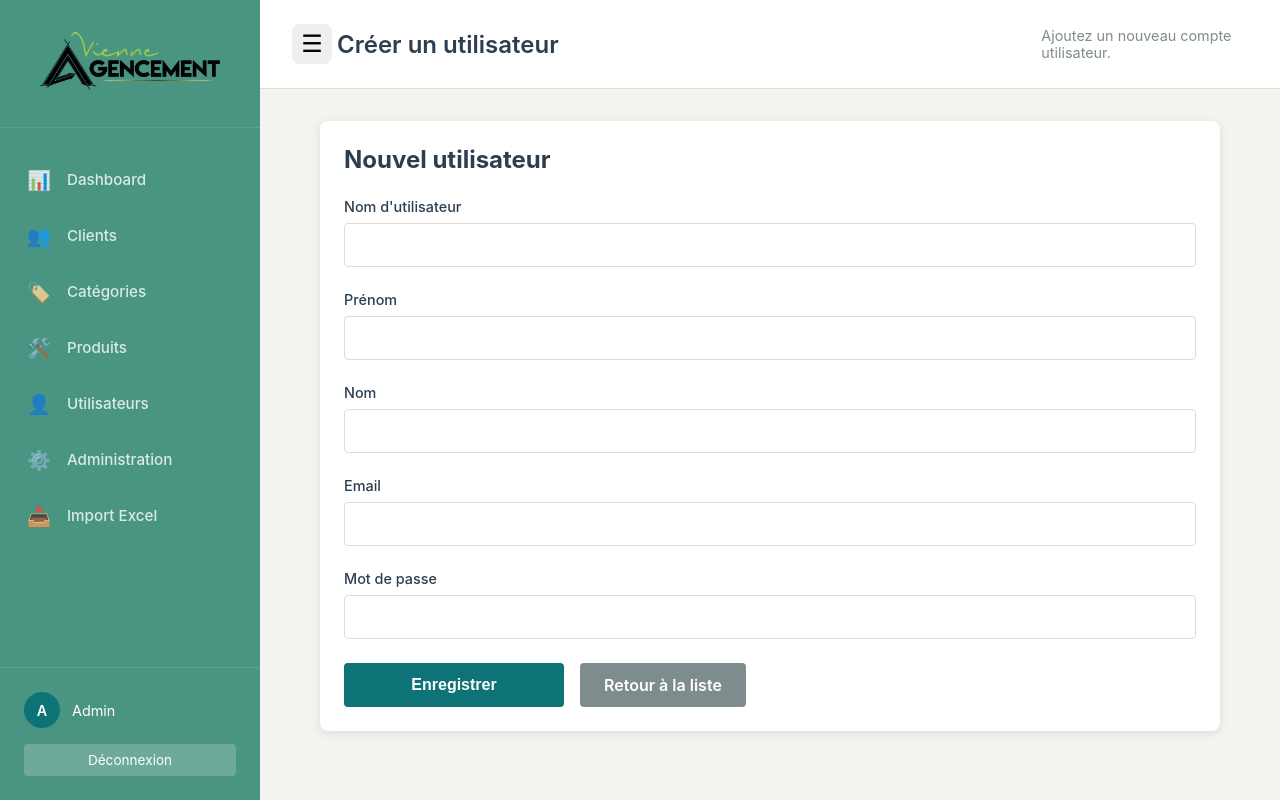
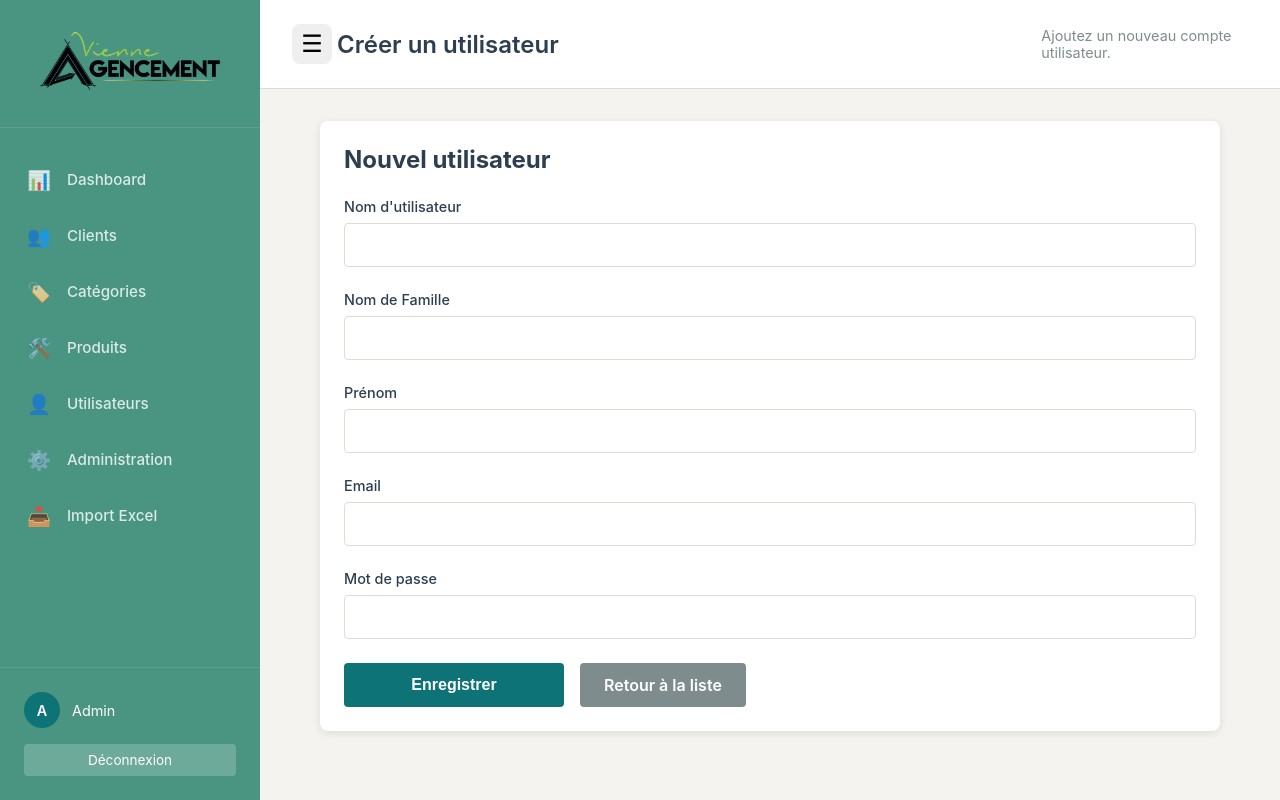
Before and after one commit to tafita37/VienneProposals, a Django app: template authentification/templates/views/admin_user_create.html in a window 1280 px wide. Run offline with Django 5.2, Linux system fonts and the light colour scheme; the template is opened without the code that fills it, so the values that code supplies are empty.

Commit message:
update(last_name_place_input)

```diff
--- a/authentification/templates/views/admin_user_create.html
+++ b/authentification/templates/views/admin_user_create.html
@@ -31,14 +31,14 @@
         </div>
 
         <div class="form-group">
+            <label for="last_name">Nom de Famille</label>
+            <input type="text" id="last_name" name="last_name" required>
+        </div>
+        <div class="form-group">
             <label for="first_name">Prénom</label>
             <input type="text" id="first_name" name="first_name" required>
         </div>
 
-        <div class="form-group">
-            <label for="last_name">Nom</label>
-            <input type="text" id="last_name" name="last_name" required>
-        </div>
 
         <div class="form-group">
             <label for="email">Email</label>
```
